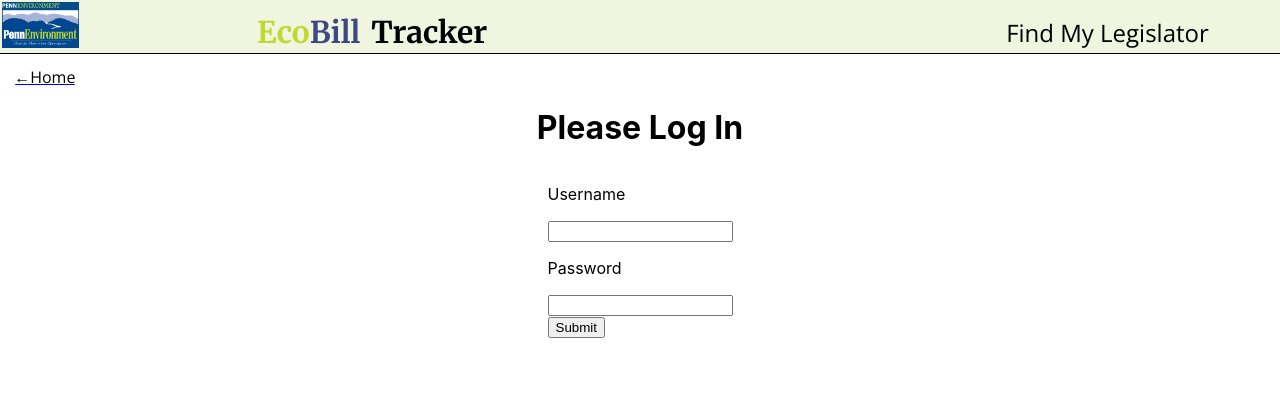
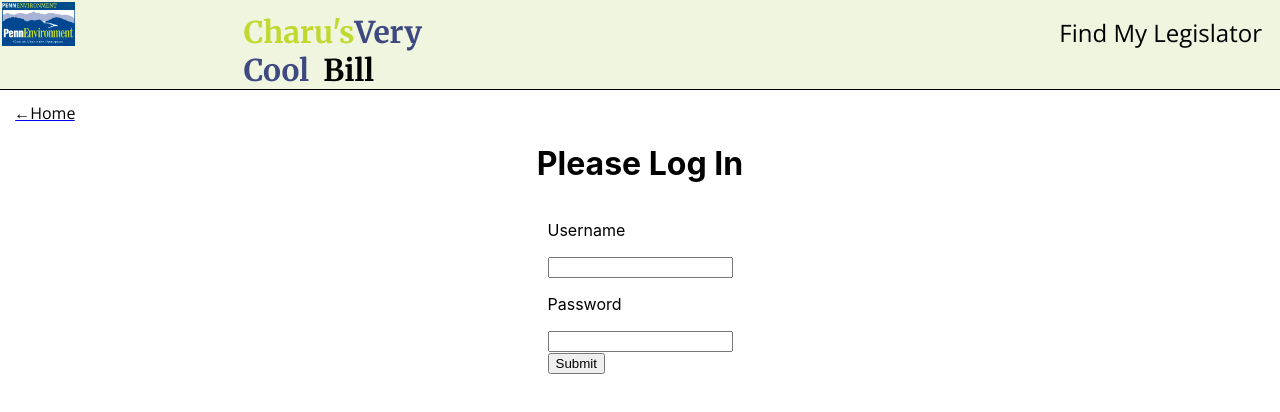
Before and after one commit to cornellh4i/Penn-environment, a React (Create React App) app in the folder client/: page /login in a window 1280 px wide. Shown: the top 412 px of the page. Built offline with nearby package versions, Linux system fonts and the light colour scheme; what react-native would draw is missing.

Commit message:
ready for PR

```diff
--- a/client/src/bill_components/Bills.js
+++ b/client/src/bill_components/Bills.js
@@ -5,11 +5,11 @@ import '../css/style.css';
 function Bills() {
   return (
     <div className='background'>
-      <h1 className='billsText1'>Featured Bills</h1>
+      <h1 className='billsText1'>A Nice Bills</h1>
 
       <CarouselComponent featured={true}></CarouselComponent>
 
-      <h1 className='billsText2'>Active Bills</h1>
+      <h1 className='billsText2'>Another Nice Bill</h1>
 
       <CarouselComponent featured={false}></CarouselComponent>
     </div>
--- a/client/src/bill_components/Header.js
+++ b/client/src/bill_components/Header.js
@@ -52,7 +52,7 @@ class Header extends Component {
             }}
           >
             {' '}
-            Eco
+            Charu's
           </h1>
 
           <h1
@@ -68,7 +68,7 @@ class Header extends Component {
               position: 'relative',
             }}
           >
-            Bill
+            Very Cool
           </h1>
 
           <h1
@@ -85,7 +85,7 @@ class Header extends Component {
               marginLeft: '5%',
             }}
           >
-            Tracker
+            Bill
           </h1>
         </div>
         <div
--- a/client/src/bill_components/carousalComponent.js
+++ b/client/src/bill_components/carousalComponent.js
@@ -5,7 +5,7 @@ import '../css/style.css';
 import { Link } from 'react-router-dom';
 
 //make sure the endpoint reflects whether app is hosted or no
-var API_URL = 'https://ecobilltracker.herokuapp.com';
+var API_URL = 'http://localhost:3001';
 // if (process.env.PORT) {
 //   API_URL = 'https://ecobilltracker.herokuapp.com';
 // } else {
```
